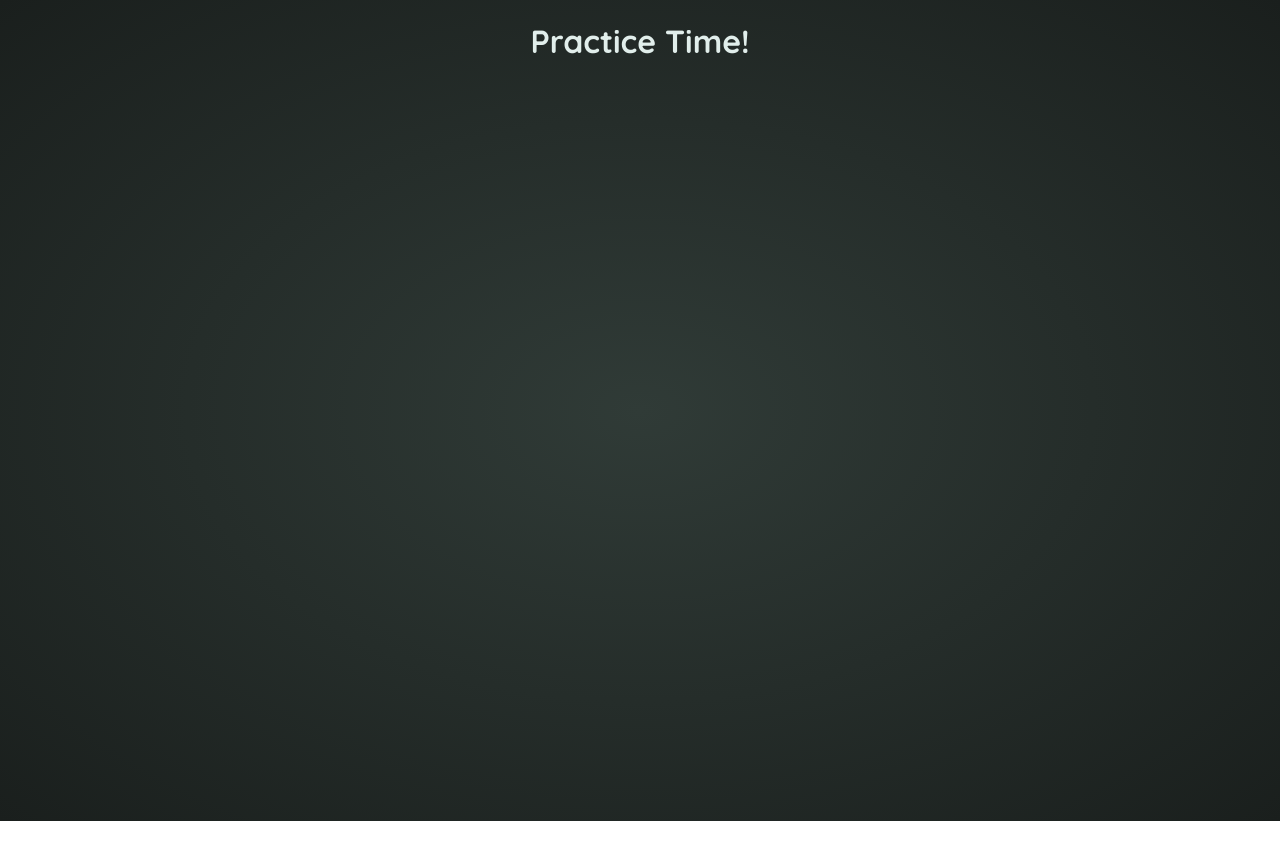
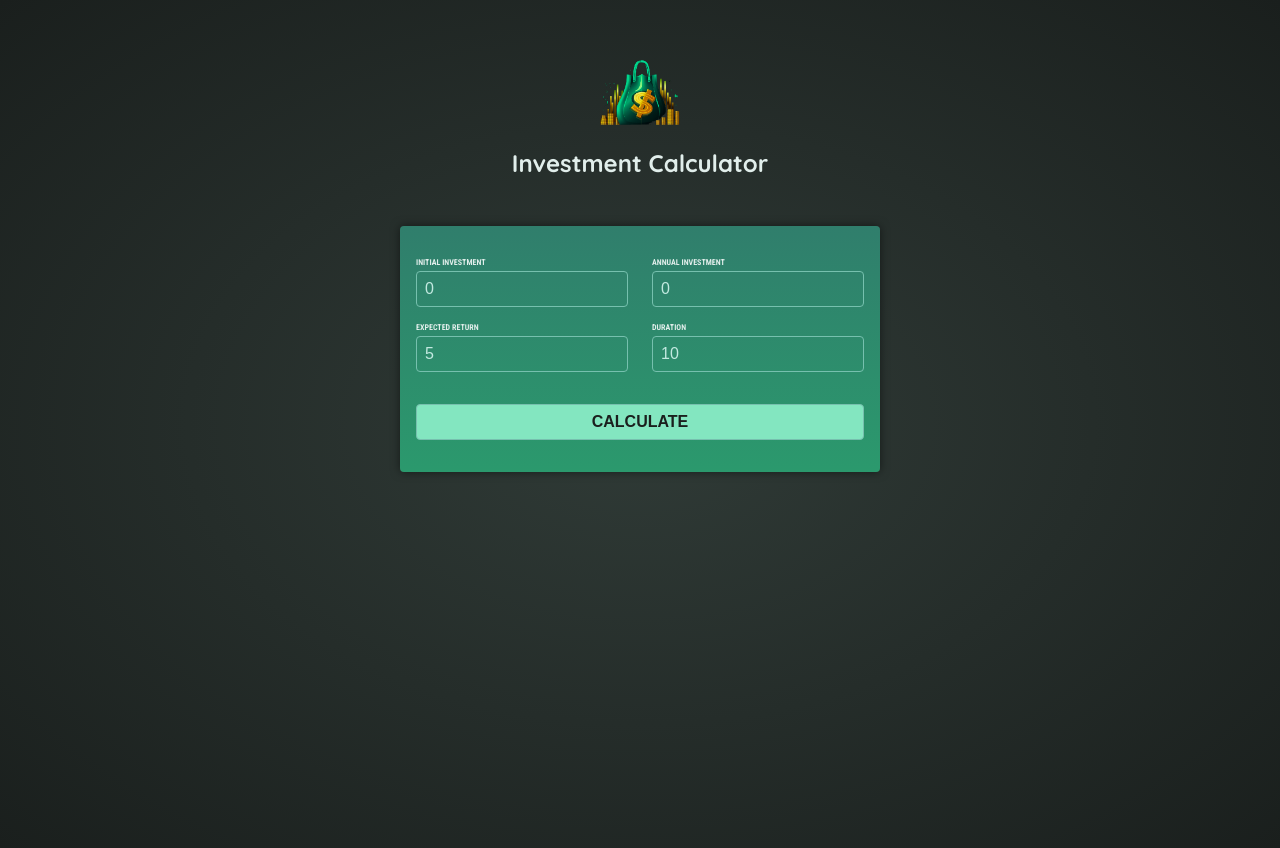
Before and after one commit to HorniczTamas/Angular, an Angular app in the folder onallo/: page / in a window 1280 px wide. Before the commit the page ends 821 px from the top, so only its background shows below. Built offline with nearby package versions, Linux system fonts and the light colour scheme.

Commit message:
80. lession (udemy) done

```diff
--- a/onallo/src/app/app.component.html
+++ b/onallo/src/app/app.component.html
@@ -1 +1,2 @@
-<h1 class="center">Practice Time!</h1>
+<app-header/>
+<app-user-input/>
--- a/onallo/src/app/app.component.ts
+++ b/onallo/src/app/app.component.ts
@@ -1,8 +1,40 @@
 import { Component } from '@angular/core';
+import { HeaderComponent } from './header/header.component';
+import { UserInputComponent } from './user-input/user-input.component';
 
 @Component({
   selector: 'app-root',
   standalone: true,
+  imports: [HeaderComponent, UserInputComponent],
   templateUrl: './app.component.html',
 })
-export class AppComponent {}
+export class AppComponent {
+  calculateInvestmentResults( data: {
+    initialInvestment: number,
+    annualInvestment: number,
+    expectedReturn: number,
+    duration: number}) {
+      const {initialInvestment, annualInvestment, expectedReturn, duration} = data;
+  const annualData = [];
+  let investmentValue = initialInvestment;
+
+  for (let i = 0; i < duration; i++) {
+    const year = i + 1;
+    const interestEarnedInYear = investmentValue * (expectedReturn / 100);
+    investmentValue += interestEarnedInYear + annualInvestment;
+    const totalInterest =
+      investmentValue - annualInvestment * year - initialInvestment;
+    annualData.push({
+      year: year,
+      interest: interestEarnedInYear,
+      valueEndOfYear: investmentValue,
+      annualInvestment: annualInvestment,
+      totalInterest: totalInterest,
+      totalAmountInvested: initialInvestment + annualInvestment * year,
+    });
+  }
+
+  return annualData;
+}
+
+}
--- /dev/null
+++ b/onallo/src/app/header/header.component.css
@@ -0,0 +1,15 @@
+header {
+  text-align: center;
+  margin: 3rem auto;
+}
+
+header img {
+  width: 5rem;
+  height: 5rem;
+  object-fit: contain;
+  background-color: transparent;
+}
+
+header h1 {
+  font-size: 1.5rem;
+}
--- /dev/null
+++ b/onallo/src/app/header/header.component.html
@@ -0,0 +1,6 @@
+<header>
+    <img src="investment-calculator-logo.png" alt="A money bag">
+    <h1>
+        Investment Calculator
+    </h1>
+</header>
--- /dev/null
+++ b/onallo/src/app/investment-results/investment-results.component.html
@@ -0,0 +1 @@
+<p>investment-results works!</p>
--- /dev/null
+++ b/onallo/src/app/user-input/user-input.component.css
@@ -0,0 +1,50 @@
+form {
+  padding: 1rem;
+  max-width: 30rem;
+  margin: 2rem auto;
+  border-radius: 4px;
+  background: linear-gradient(180deg, #307e6c, #2b996d);
+  box-shadow: 0 0 10px rgba(0, 0, 0, 0.5);
+}
+
+.input-group {
+  display: flex;
+  justify-content: space-evenly;
+  gap: 1.5rem;
+}
+
+label {
+  display: block;
+  margin-bottom: 0.25rem;
+  font-family: "Roboto Condensed", sans-serif;
+  font-size: 0.5rem;
+  font-weight: bold;
+  text-transform: uppercase;
+}
+
+input {
+  width: 100%;
+  padding: 0.5rem;
+  border: 1px solid #76c0ae;
+  border-radius: 0.25rem;
+  background-color: transparent;
+  color: #c2e9e0;
+  font-size: 1rem;
+}
+
+button {
+  width: 100%;
+  padding: 0.5rem;
+  border: 1px solid #76c0ae;
+  border-radius: 0.25rem;
+  background-color: #83e6c0;
+  color: #1a1f1d;
+  font-size: 1rem;
+  font-weight: bold;
+  text-transform: uppercase;
+  cursor: pointer;
+}
+
+button:hover {
+  background-color: #aaf1d6;
+}
--- /dev/null
+++ b/onallo/src/app/user-input/user-input.component.html
@@ -0,0 +1,47 @@
+<form (ngSubmit)="onSubmit()">
+    <div class="input-group">
+        <div>
+
+            <p>
+                <label for="initial-investment">Initial Investment</label>
+                <input
+                    id="initial-investment"
+                    name="initial-investment"
+                    type="number"
+                    [(ngModel)]="enteredInitialInvestment" />
+            </p>
+
+            <p>
+                <label for="expected-return">Expected Return</label>
+                <input
+                    id="expected-return"
+                    name="expected-return"
+                    type="number"
+                    [(ngModel)]="enteredExpectedReturn" />
+            </p>
+
+        </div>
+        <div>
+
+            <p>
+                <label for="annual-investment">Annual Investment</label>
+                <input
+                    id="annual-investment"
+                    name="annual-investment"
+                    type="number"
+                    [(ngModel)]="enteredAnnualInvestment" />
+            </p>
+
+            <p>
+                <label for="duration">Duration</label>
+                <input id="duration"
+                    name="duration"
+                    type="number"
+                    [(ngModel)]="enteredDuration" />
+            </p>
+        </div>
+    </div>
+    <p>
+        <button>Calculate</button>
+    </p>
+</form>
--- /dev/null
+++ b/onallo/src/app/user-input/user-input.component.ts
@@ -0,0 +1,25 @@
+import { Component } from '@angular/core';
+import { FormsModule } from '@angular/forms';
+
+@Component({
+  selector: 'app-user-input',
+  standalone: true,
+  imports: [FormsModule],
+  templateUrl: './user-input.component.html',
+  styleUrl: './user-input.component.css'
+})
+export class UserInputComponent {
+  enteredInitialInvestment = '0';
+  enteredAnnualInvestment = '0';
+  enteredExpectedReturn = '5';
+  enteredDuration = '10';
+
+
+  onSubmit() {
+    console.log('SUBMITTED');
+    console.log('Initial Investment:', this.enteredInitialInvestment);
+    console.log('Annual Investment:', this.enteredAnnualInvestment);
+    console.log('Expected Return:', this.enteredExpectedReturn);
+    console.log('Duration:', this.enteredDuration);
+  }
+}
```
Also changed, not shown: onallo/src/app/header/header.component.ts (added, +12 -0 lines), onallo/src/app/investment-results/investment-results.component.css (added, +19 -0 lines), onallo/src/app/investment-results/investment-results.component.ts (added, +12 -0 lines).
